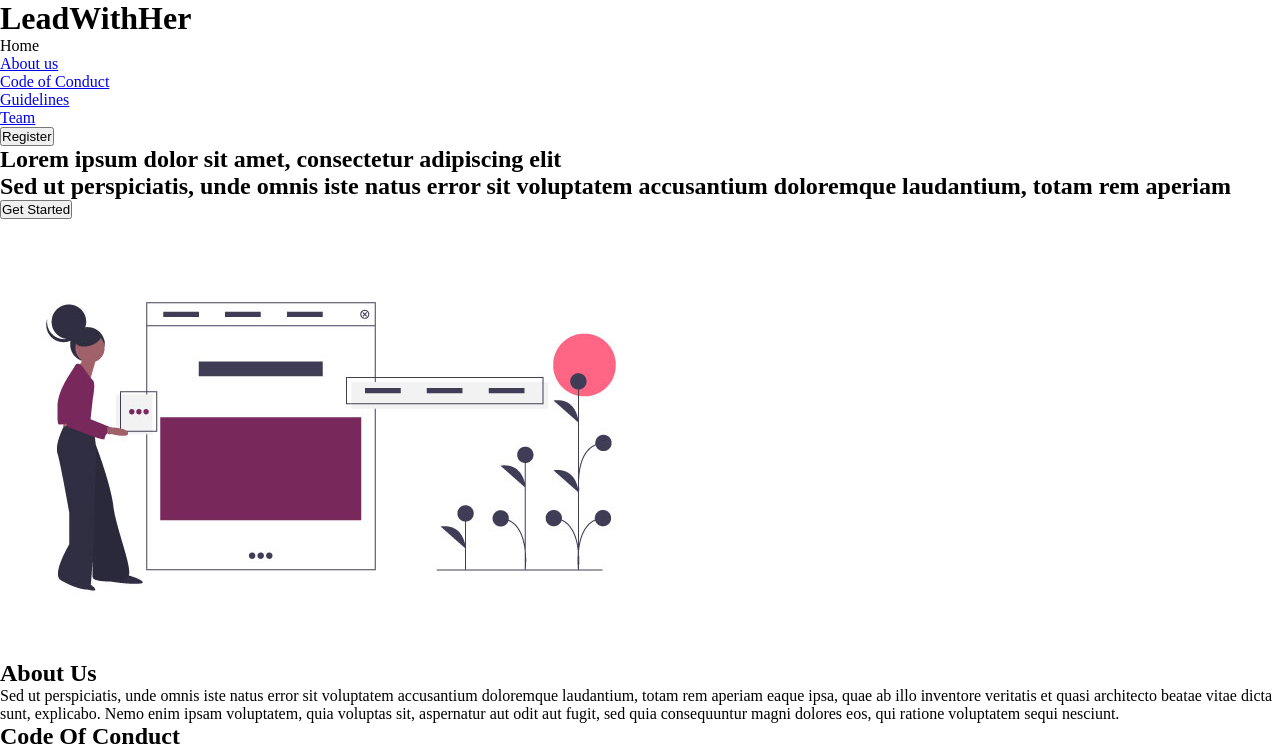
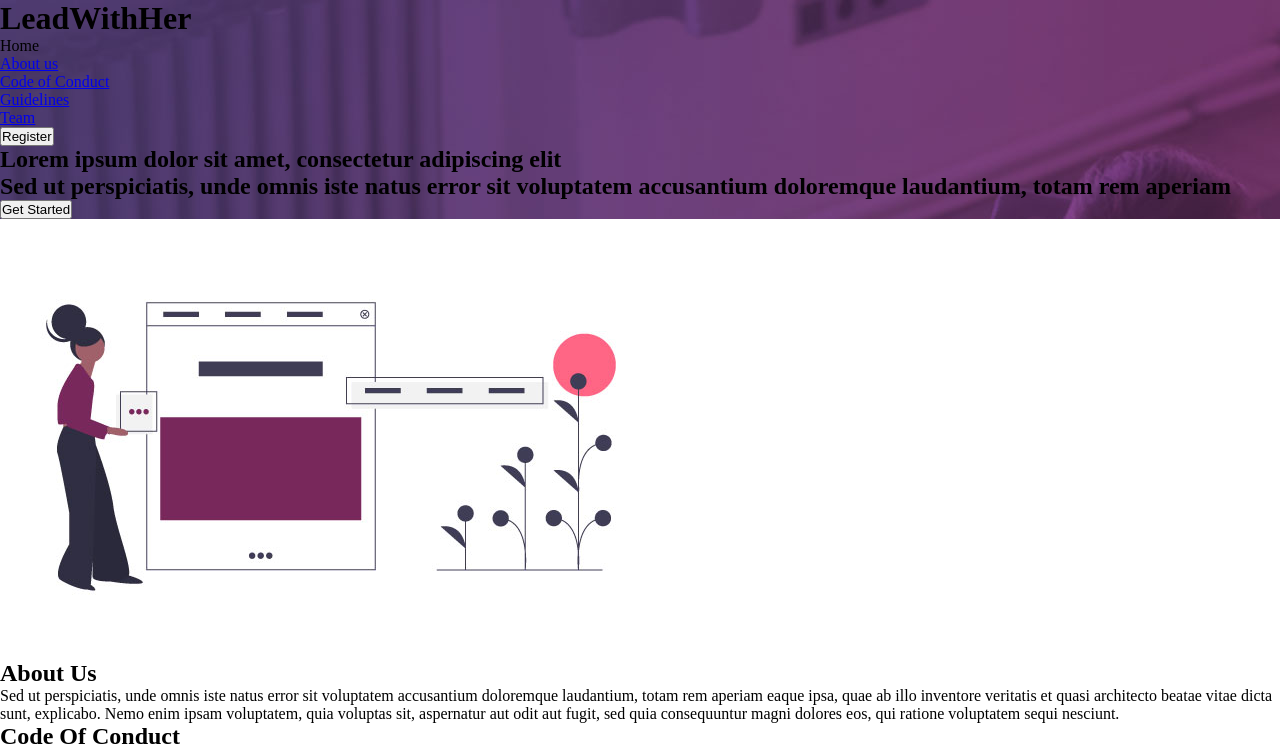
Before and after one commit to marionschleifer/lead-with-her, a plain HTML site: page index.html in a window 1280 px wide. Shown: the top 753 px of the page. Drawn offline with Linux system fonts and the light colour scheme.

Commit message:
background images added

```diff
--- a/index.html
+++ b/index.html
@@ -5,6 +5,8 @@
 	<link rel="stylesheet" href="styles.css">
 </head>
 <body>
+
+	<div class="header-section">
 
 	<header>
 
@@ -45,6 +47,8 @@
 			</div>
 
 		</section>
+
+		</div>
 
 		<section class="aboutus">
 
--- a/styles.css
+++ b/styles.css
@@ -3,3 +3,6 @@
 	margin: 0px;
     box-sizing: border-box;
 }
+.header-section{
+	background-image: url("images/get-background.jpg");
+}
```
Also changed, not shown: images/background-code.jpg (added), images/get-background.jpg (added), images/team-backgrund.jpg (added).
